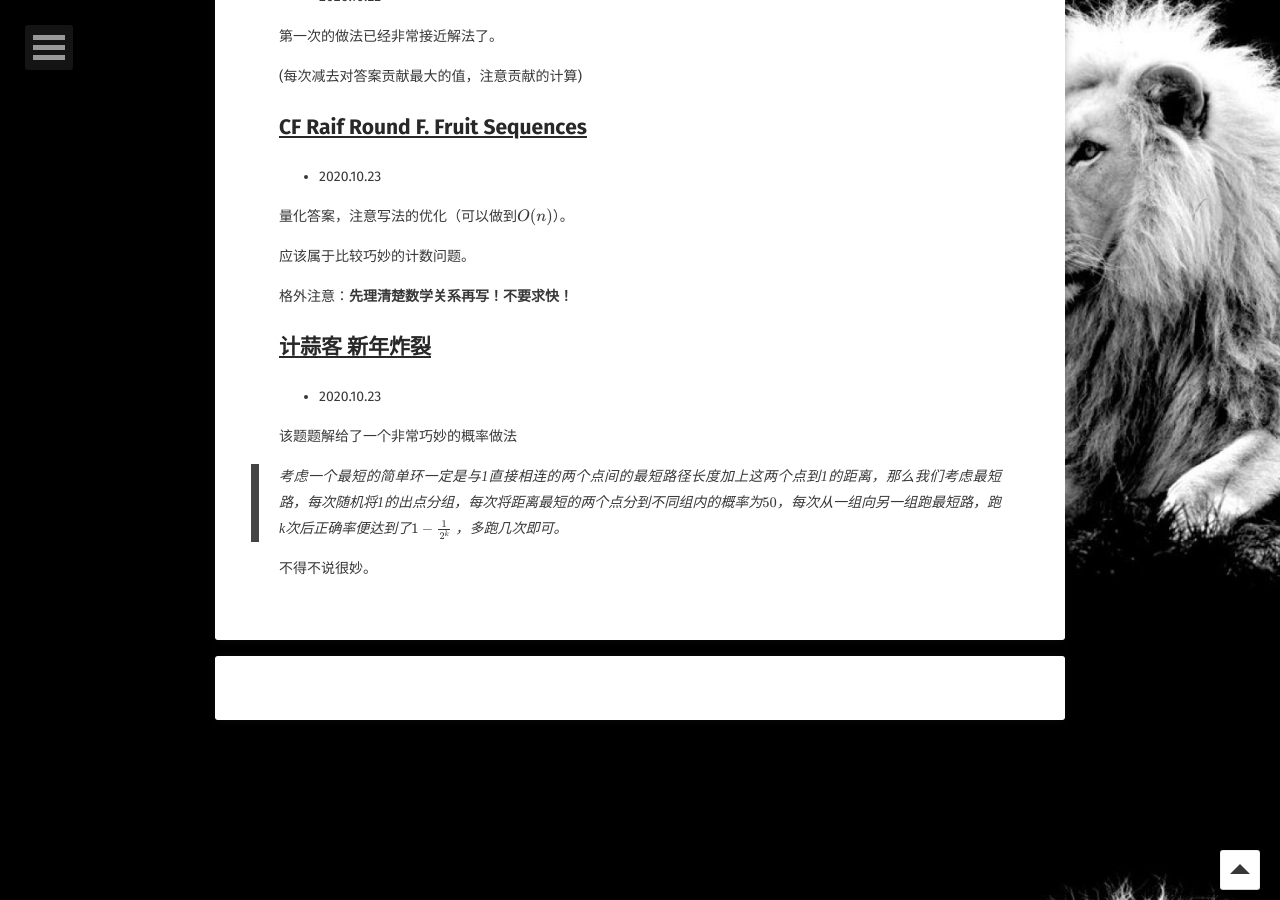
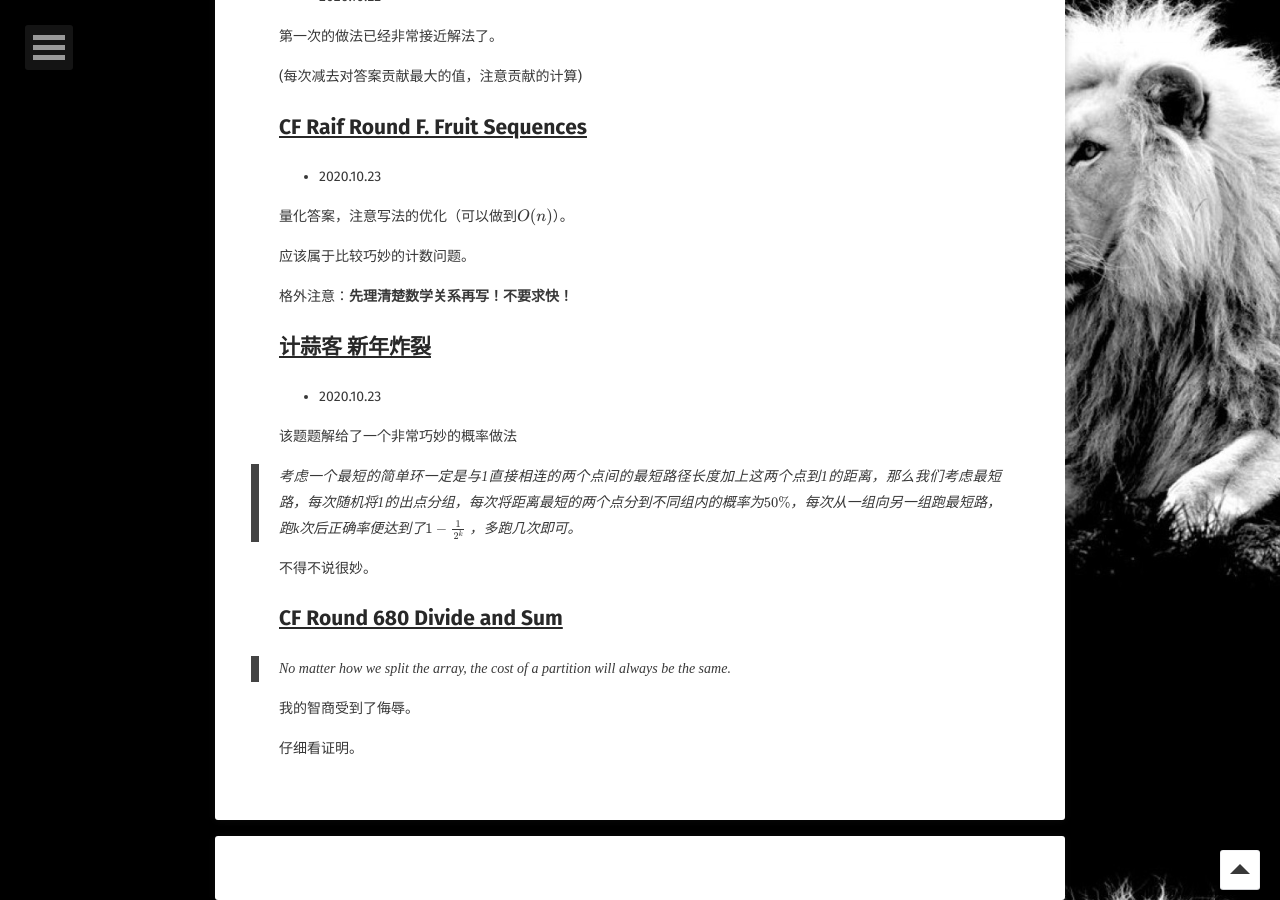
Before and after one commit to BlackWaters/BlackWaters.github.io, a Jekyll site: the page built from problemlist/index.md, in a window 1280 px wide and 900 px high, scrolled down 1205 px. Built offline with Jekyll 4.4.1, drawn with Linux system fonts in a browser that asks for light colours; some web fonts are replaced; formulas are drawn with MathJax 3; comment, search, counter and statistics services are not loaded.

Commit message:
update problem list

```diff
--- a/problemlist/index.md
+++ b/problemlist/index.md
@@ -70,6 +70,15 @@ corner case和proof比较有意思。
 
 该题题解给了一个非常巧妙的概率做法
 
-> 考虑一个最短的简单环一定是与1直接相连的两个点间的最短路径长度加上这两个点到1的距离，那么我们考虑最短路，每次随机将1的出点分组，每次将距离最短的两个点分到不同组内的概率为\\(50%\\)，每次从一组向另一组跑最短路，跑k次后正确率便达到了\\(1-\frac{1}{2^k}\\) ，多跑几次即可。
+> 考虑一个最短的简单环一定是与1直接相连的两个点间的最短路径长度加上这两个点到1的距离，那么我们考虑最短路，每次随机将1的出点分组，每次将距离最短的两个点分到不同组内的概率为\\(50\%\\)，每次从一组向另一组跑最短路，跑k次后正确率便达到了\\(1-\frac{1}{2^k}\\) ，多跑几次即可。
 
 不得不说很妙。
+
+
+## [CF Round 680 Divide and Sum](http://codeforces.com/contest/1445/problem/D)
+
+> No matter how we split the array, the cost of a partition will always be the same.
+
+我的智商受到了侮辱。
+
+仔细看证明。
```
